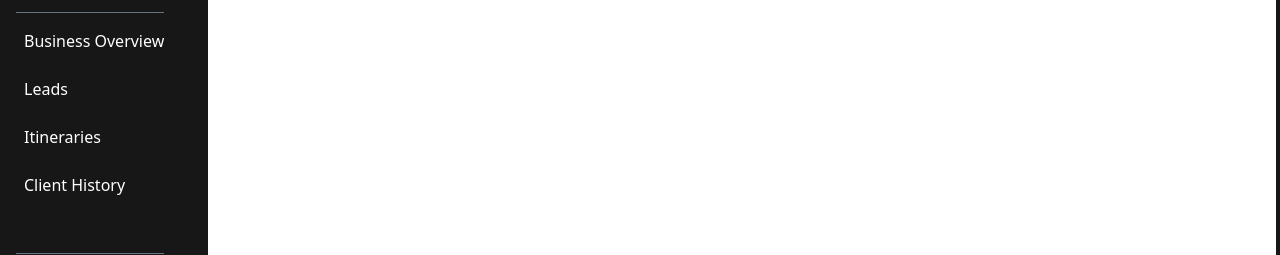
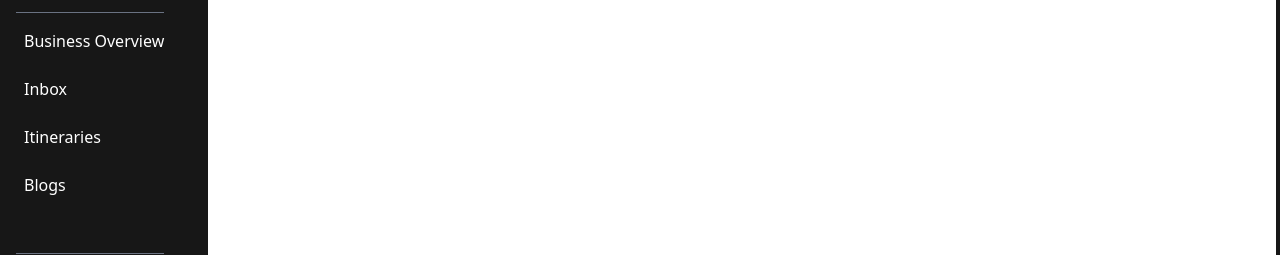
Before and after one commit to dudekarech/camptrek-crm, a Next.js app: page / in a window 1280 px wide. Shown: the part 140-395 px from the top of the page. Built offline with nearby package versions, Linux system fonts and the light colour scheme.

Commit message:
Updated the menu segment

```diff
--- a/components/global/Sidebar/Menu.tsx
+++ b/components/global/Sidebar/Menu.tsx
@@ -8,9 +8,9 @@ const Menu = () => {
       <hr className='m-2 border-gray-500' />
       <ul className='flex flex-col gap-2'>
         <SidebarButton>Business Overview</SidebarButton>
-        <SidebarButton url='/leads'>Leads</SidebarButton>
+        <SidebarButton url='/inbox'>Inbox</SidebarButton>
         <SidebarButton url='/itineraries'>Itineraries</SidebarButton>
-        <SidebarButton url='/client-history'>Client History</SidebarButton>
+        <SidebarButton url='/blogs'>Blogs</SidebarButton>
       </ul>
     </section>
   )
```
